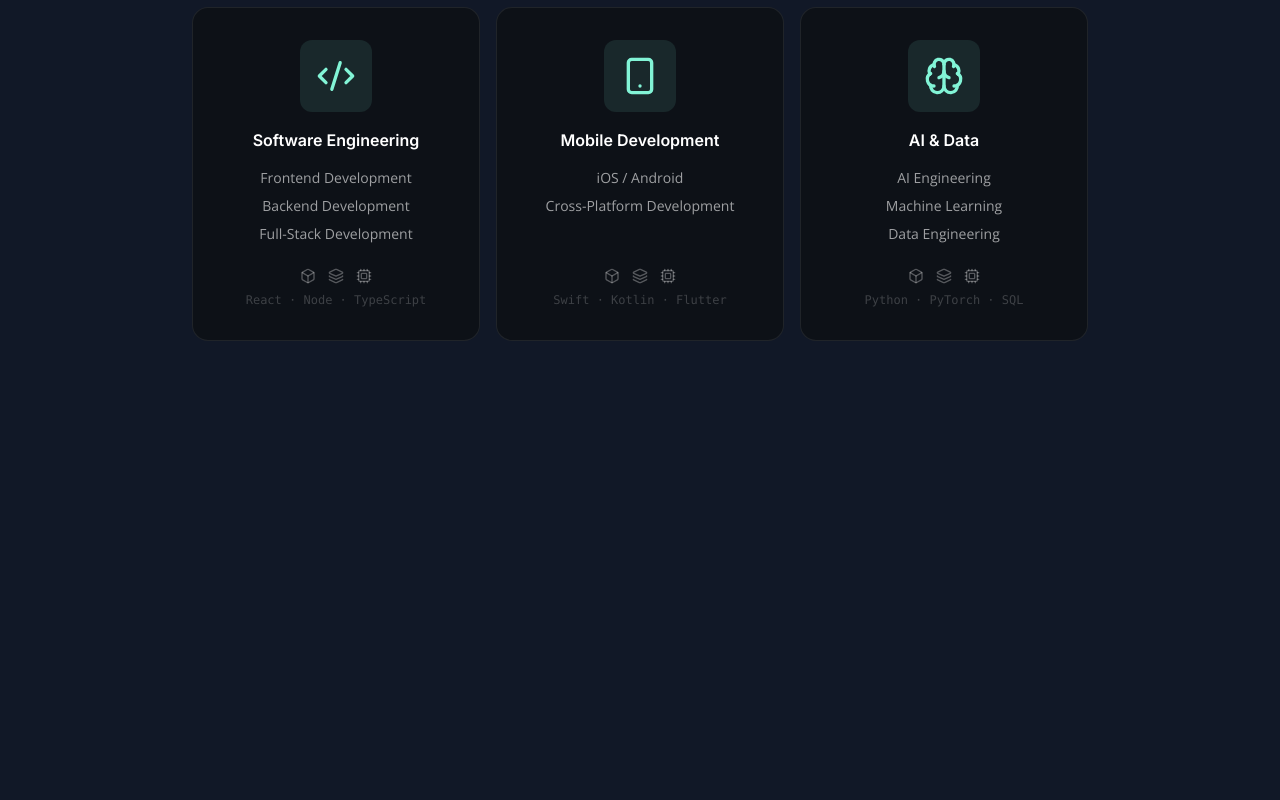
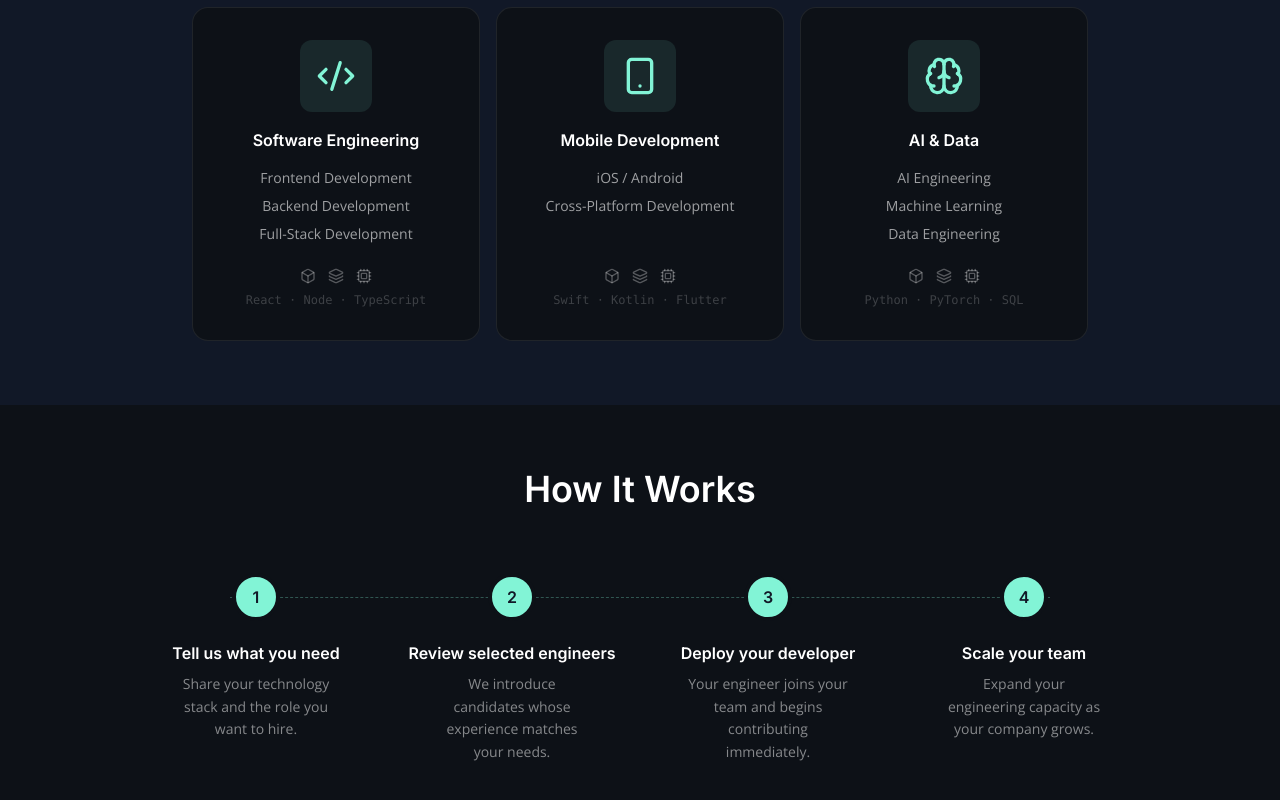
Before and after one commit to jeelup-services/landing-page, a Next.js app: page / in a window 1280 px wide. Shown: the part 3122-3922 px from the top of the page. Before the commit the page ends 3527 px from the top, so only its background shows below. Built offline with nearby package versions, Linux system fonts and the light colour scheme.

Commit message:
feat: how it works section complete

```diff
--- a/components/sections/HowItWorksSection.tsx
+++ b/components/sections/HowItWorksSection.tsx
@@ -1,3 +1,106 @@
+"use client";
+
+import { motion } from "framer-motion";
+
+const steps = [
+  {
+    number: 1,
+    title: "Tell us what you need",
+    body: "Share your technology stack and the role you want to hire.",
+  },
+  {
+    number: 2,
+    title: "Review selected engineers",
+    body: "We introduce candidates whose experience matches your needs.",
+  },
+  {
+    number: 3,
+    title: "Deploy your developer",
+    body: "Your engineer joins your team and begins contributing immediately.",
+  },
+  {
+    number: 4,
+    title: "Scale your team",
+    body: "Expand your engineering capacity as your company grows.",
+  },
+];
+
 export default function HowItWorksSection() {
-  return <section id="how-it-works" />;
+  return (
+    <section id="how-it-works" className="bg-[#0D1117] py-12 lg:py-16">
+      <div className="max-w-6xl mx-auto px-6">
+        <h2 className="font-[family-name:var(--font-inter)] font-semibold text-3xl lg:text-4xl text-white text-center mb-16">
+          How It Works
+        </h2>
+
+        {/* Desktop Stepper */}
+        <div className="hidden lg:block relative max-w-5xl mx-auto">
+          <div className="flex items-start justify-between relative">
+            {/* Animated connector line */}
+            <motion.div
+              className="absolute top-6 left-[10%] right-[10%] h-px border-t border-dashed border-brand-teal/30"
+              initial={{ scaleX: 0 }}
+              whileInView={{ scaleX: 1 }}
+              style={{ originX: 0 }}
+              transition={{ duration: 1.0, delay: 0.2, ease: "easeOut" }}
+              viewport={{ once: true }}
+            />
+
+            {steps.map((step, index) => (
+              <motion.div
+                key={step.number}
+                className="flex-1 flex flex-col items-center text-center px-4"
+                initial={{ opacity: 0, y: 20 }}
+                whileInView={{ opacity: 1, y: 0 }}
+                transition={{ duration: 0.5, delay: index * 0.15 }}
+                viewport={{ once: true }}
+              >
+                <div className="w-12 h-12 rounded-full bg-brand-teal text-brand-slate font-bold text-base flex items-center justify-center border-4 border-[#0D1117] relative z-10">
+                  {step.number}
+                </div>
+                <p className="mt-5 font-[family-name:var(--font-inter)] font-semibold text-base text-white">
+                  {step.title}
+                </p>
+                <p className="mt-2 font-[family-name:var(--font-opensans)] text-sm text-white/50 leading-relaxed max-w-[160px] mx-auto">
+                  {step.body}
+                </p>
+              </motion.div>
+            ))}
+          </div>
+        </div>
+
+        {/* Mobile Stepper */}
+        <div className="flex flex-col lg:hidden space-y-0 max-w-sm mx-auto">
+          {steps.map((step, index) => (
+            <motion.div
+              key={step.number}
+              className="flex items-start gap-5"
+              initial={{ opacity: 0, y: 20 }}
+              whileInView={{ opacity: 1, y: 0 }}
+              transition={{ duration: 0.5, delay: index * 0.15 }}
+              viewport={{ once: true }}
+            >
+              {/* Left side */}
+              <div className="flex flex-col items-center">
+                <div className="w-10 h-10 rounded-full bg-brand-teal text-brand-slate font-bold text-sm flex items-center justify-center flex-shrink-0">
+                  {step.number}
+                </div>
+                {index < steps.length - 1 && (
+                  <div className="w-px h-8 bg-brand-teal/25 my-1" />
+                )}
+              </div>
+
+              {/* Right side */}
+              <div className={index < steps.length - 1 ? "pb-8" : ""}>
+                <p className="font-semibold text-base text-white">{step.title}</p>
+                <p className="text-sm text-white/50 mt-1 leading-relaxed">
+                  {step.body}
+                </p>
+              </div>
+            </motion.div>
+          ))}
+        </div>
+      </div>
+    </section>
+  );
 }
```
